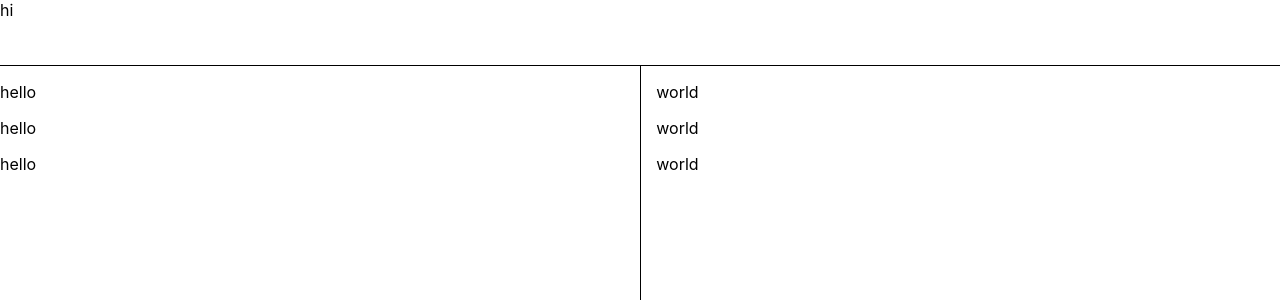
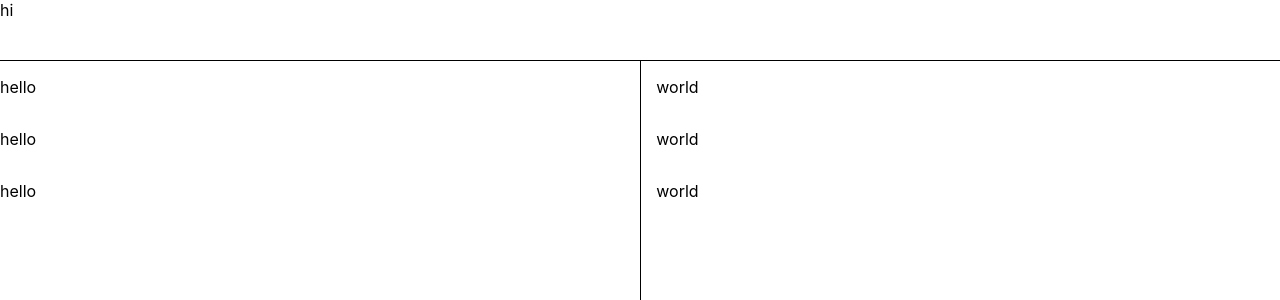
Before and after one commit to pswoonie/react-practice, a React (Create React App) app in the folder todo/: page / in a window 1280 px wide. Shown: the top 300 px of the page. Built offline with nearby package versions, Linux system fonts and the light colour scheme.

Commit message:
[UPDATE] change display block to flex column

```diff
--- a/todo/src/components/others/column.js
+++ b/todo/src/components/others/column.js
@@ -7,7 +7,8 @@ function Column(props) {
     width: "100%",
     margin: props.margin,
     padding: props.padding,
-    display: "block",
+    display: "flex",
+    flexDirection: "column",
   };
   return <div style={columnStyle}>{props.children}</div>;
 }
```
